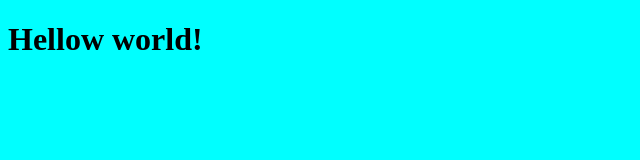
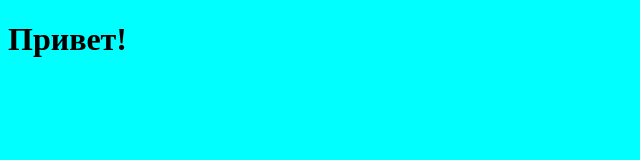
Before and after one commit to FinoshkinPavel/new-start, a plain HTML site: page index.html in a window 1280 px wide. Shown: the whole page, without its empty margins (0-640 px from the left). Drawn offline with Linux system fonts and the light colour scheme.

Commit message:
создал 2 ветку

```diff
--- a/index.html
+++ b/index.html
@@ -8,6 +8,6 @@
     <title>Document</title>
 </head>
 <body>
-    <h1>Hellow world!</h1>
+    <h1>Привет!</h1>
 </body>
 </html>
```
